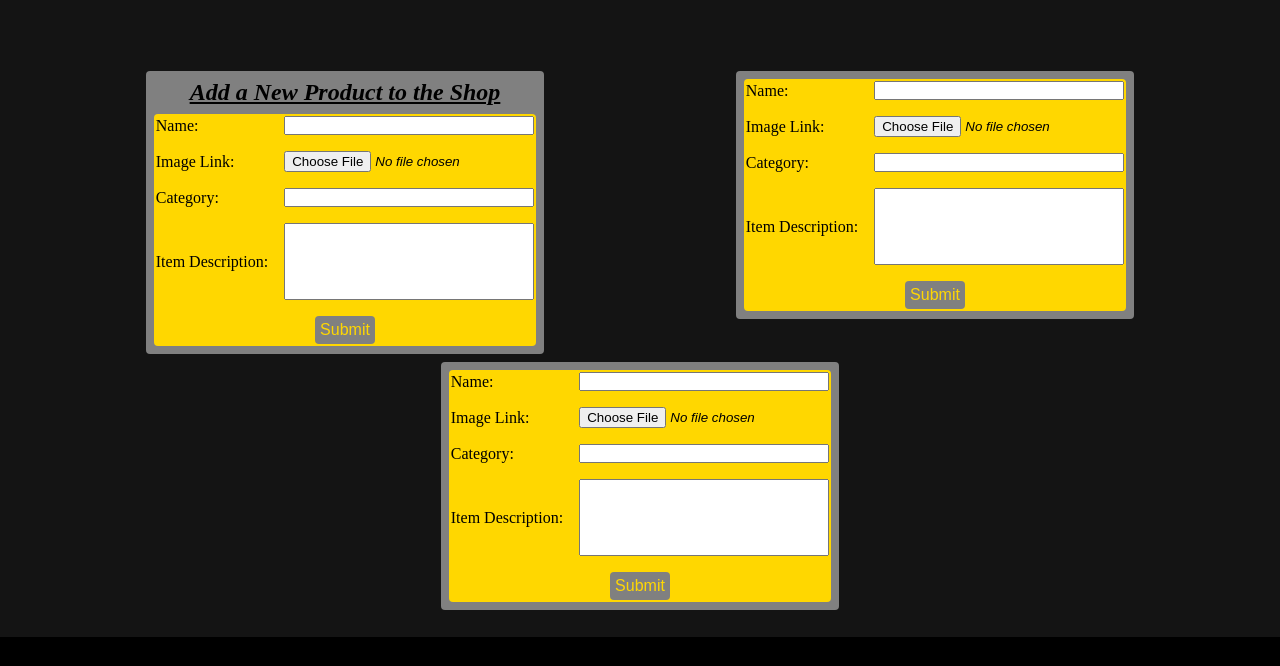
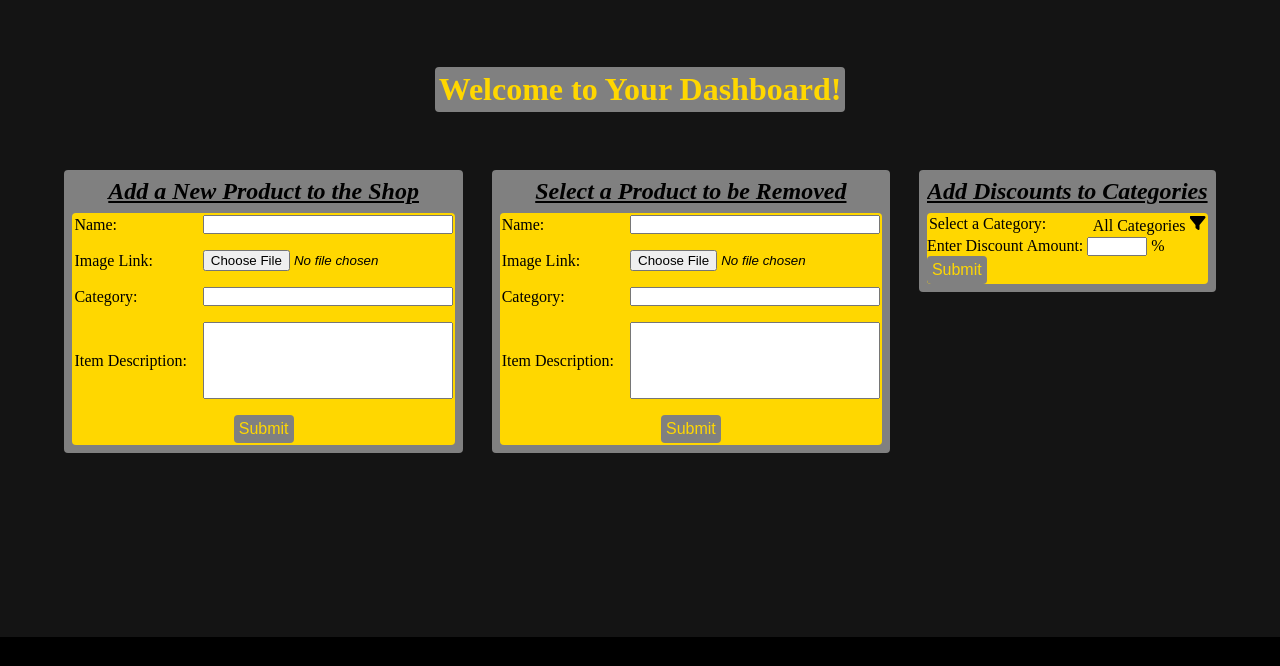
Before and after one commit to aaronCruise/Glory, a website with bundled scripts: page frontend/admin/index.html in a window 1280 px wide. Shown: the part 83-749 px from the top of the page. Built offline with nearby package versions, Linux system fonts and the light colour scheme; files whose address does not match are found by name.

Commit message:
Admin changes

```diff
--- a/frontend/admin/index.html
+++ b/frontend/admin/index.html
@@ -18,9 +18,11 @@
 
     <!-- Hero Section -->
     <main>
+        <div class="hero-container">
+            <div class="hero-title"><h1>Welcome to Your Dashboard!</h1></div>
             <section class="hero">
                 <div class="adding-container">
-              <h1 class="adding-title">Add a New Product to the Shop</h1>
+                    <h1 class="container-title">Add a New Product to the Shop</h1>
                     <div class="form-container">
                         <form action="/admin" method="POST">
                             <ul class="form-list">
@@ -50,6 +52,7 @@
                 </div>
 
                 <div class="removing-container">
+                    <h1 class="container-title">Select a Product to be Removed</h1>
                     <div class="form-container">
                         <form action="/admin" method="POST">
                             <ul class="form-list">
@@ -77,32 +80,33 @@
                 </div>
 
                 <div class="discounts-container">
+                    <h1 class="container-title">Add Discounts to Categories</h1>
                     <div class="form-container">
+                        <div class="filter-container">
+                            <label for="category-filter">Select a Category:</label>
+                            <div class="filter" id="category-filter" tabindex="0">
+                                <span class="filter-label">All Categories</span>
+                                <i class="fa-solid fa-filter icon"></i>
+
+                                <ul class="filter-list" hidden>
+                                <li class="filter-item" data-value="">All Categories</li>
+                                </ul>
+                            </div>
+                        </div>
                         <form action="/admin" method="POST">
-                      <ul class="form-list">
-                          <li class="form-item">
-                              <label for="product-name">Name:</label>
-                              <input type="text" name="product-name" id="product-name" required>
-                          </li>
-                          <li class="form-item">
-                              <label for="image">Image Link:</label>
-                              <img alt="Chosen image." id="image-preview" style="max-width: 50%; margin-top: 10px;" hidden>
-                              <input type="file" name="image" id="image" accept="image/*" required>
-                          </li>
-                          <li class="form-item">
-                              <label for="category">Category:</label>
-                              <input type="text" name="category" id="category" required>
-                          </li>
-                          <li class="form-item">
-                              <label for="description">Item Description:</label>
-                              <textarea name="description" id="description" rows="5" maxlength="100" style="resize: none;" required></textarea>
-                          </li>
+                            <input type="hidden" name="category" id="category" value="" hidden>
+                            <label for="discount">Enter Discount Amount:</label>
+                            <input type="number" name="discount" id="discount" min="0" max="100"
+                                onkeypress="return (event.charCode !=8 && event.charCode ==0
+                                || (event.charCode >= 48 && event.charCode <= 57))" required >
+                            <label for="discount">%</label>
+                            <br>
                             <button class="add-submission" type="submit" id="submit-btn">Submit</button>
-                      </ul>
                         </form>
                     </div>
                 </div>
             </section>
+        </div>
 
       <div id="footer"></div>
     </main>
--- a/frontend/admin/style.css
+++ b/frontend/admin/style.css
@@ -5,7 +5,7 @@
     overflow-x: hidden;
 }
 
-.hero {
+.hero-container {
     display: flex;
     justify-content: space-around;
     flex-wrap: wrap;
@@ -17,6 +17,33 @@
     background-color:  #141414;
 }
 
+.hero-title {
+    width: 100%;
+    margin-bottom: 1.5rem;
+}
+
+.hero-title h1 {
+    width: fit-content;
+    background-color: gray;
+    padding: 4px;
+    border-radius: 4px;
+    text-align: center;
+    font-weight: bold;
+    color: gold;
+    margin: 0 auto;
+}
+
+.hero {
+    display: flex;
+    justify-content: space-around;
+    flex-wrap: wrap;
+    align-items: flex-start;
+    width: 100%;
+    margin: 0 auto;
+}
+
+
+/* Adding a Product */
 .adding-container,
 .removing-container,
 .discounts-container {
@@ -28,7 +55,7 @@
     border-radius: 4px;
 }
 
-.adding-title {
+.container-title {
     text-align: center;
     margin-bottom: 0.5rem;
     font-style: italic;
@@ -105,3 +132,13 @@
     transform: translateY(-2px);
     box-shadow: 0 4px 8px rgba(0, 0, 0, 1);
 }
+
+/* Removing a Product */
+
+/* Applying Discounts to categories */
+.filter-container {
+    display: flex;
+    justify-content: space-between;
+    margin: 2px;
+
+}
```
Lines whose indentation alone changed are shown as unchanged.
